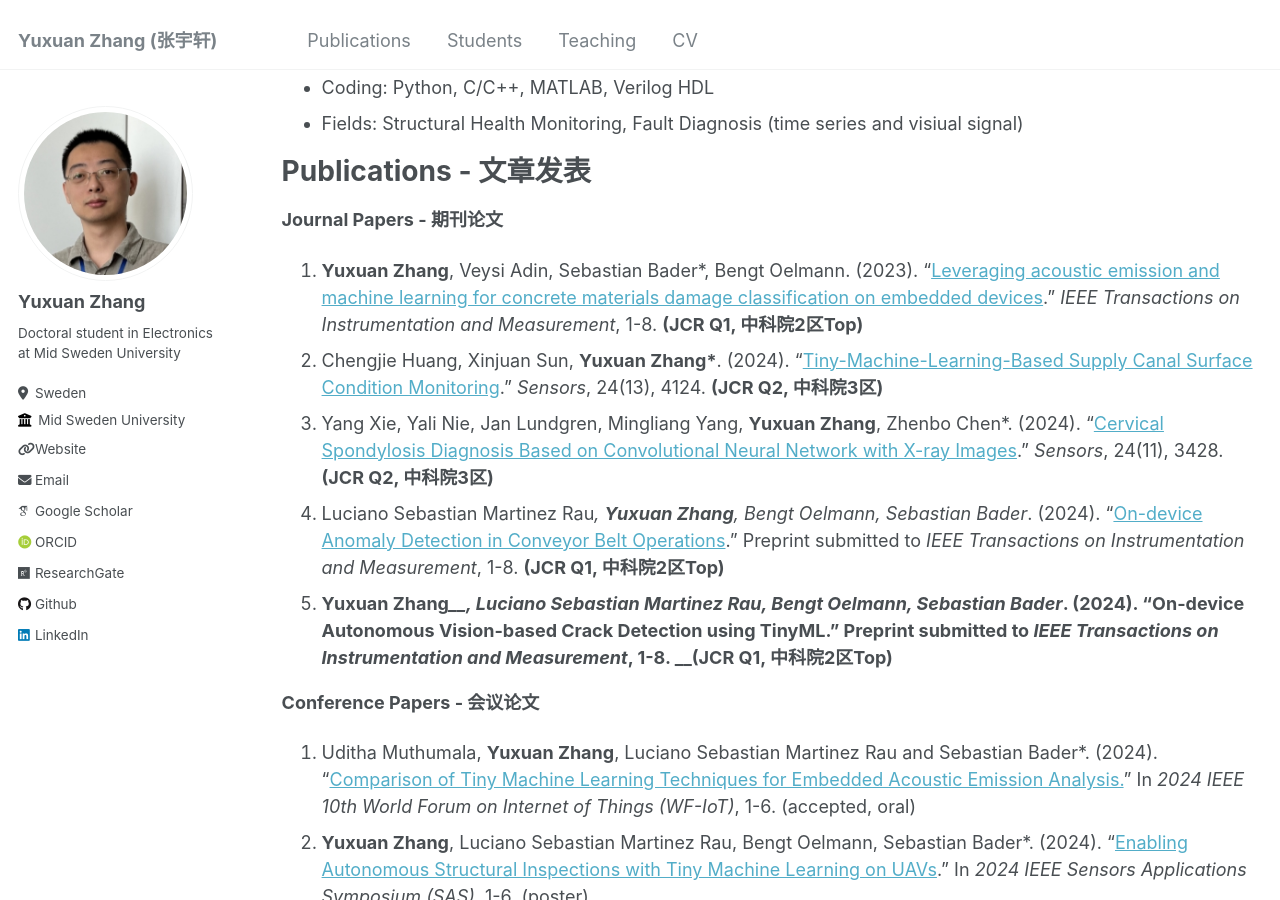
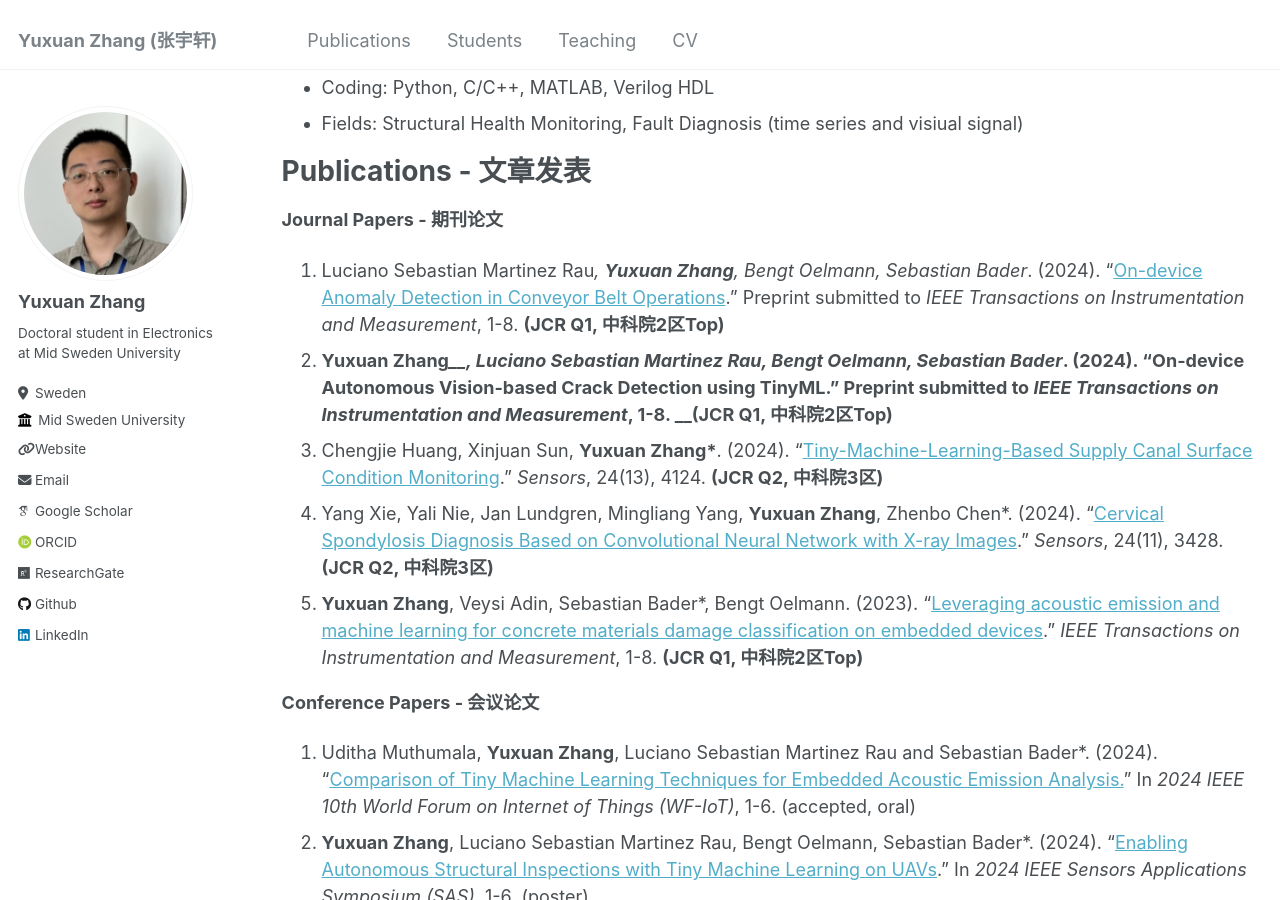
Before and after one commit to YuxuanZhang-96/YuxuanZhang-96.github.io, a Jekyll site: the page built from _pages/cv.md, in a window 1280 px wide and 900 px high, scrolled down 563 px. Built offline with Jekyll 4.4.1, drawn with Linux system fonts in a browser that asks for light colours; some web fonts are replaced.

Commit message:
Update cv.md

```diff
--- a/_pages/cv.md
+++ b/_pages/cv.md
@@ -31,11 +31,11 @@ Skills - 技能
 Publications - 文章发表
 ======
 __Journal Papers - 期刊论文__
-1. __Yuxuan Zhang__, Veysi Adin, Sebastian Bader*, Bengt Oelmann. (2023). "[Leveraging acoustic emission and machine learning for concrete materials damage classification on embedded devices](https://ieeexplore.ieee.org/document/10227301)." _IEEE Transactions on Instrumentation and Measurement_, 1-8. __(JCR Q1, 中科院2区Top)__
-2. Chengjie Huang, Xinjuan Sun, __Yuxuan Zhang*__. (2024). "[Tiny-Machine-Learning-Based Supply Canal Surface Condition Monitoring](https://www.mdpi.com/1424-8220/24/13/4124)." _Sensors_, 24(13), 4124. __(JCR Q2, 中科院3区)__
-3. Yang Xie, Yali Nie, Jan Lundgren, Mingliang Yang, __Yuxuan Zhang__, Zhenbo Chen*. (2024). "[Cervical Spondylosis Diagnosis Based on Convolutional Neural Network with X-ray Images](https://www.mdpi.com/1424-8220/24/11/3428)." _Sensors_, 24(11), 3428. __(JCR Q2, 中科院3区)__
-4. Luciano Sebastian Martinez Rau*, __Yuxuan Zhang__, Bengt Oelmann, Sebastian Bader*. (2024). "[On-device Anomaly Detection in Conveyor Belt Operations]([https://ieeexplore.ieee.org/document/10636584](https://arxiv.org/abs/2411.10729))." Preprint submitted to _IEEE Transactions on Instrumentation and Measurement_, 1-8. __(JCR Q1, 中科院2区Top)__
-5. __Yuxuan Zhang*__, Luciano Sebastian Martinez Rau, Bengt Oelmann, Sebastian Bader*. (2024). "On-device Autonomous Vision-based Crack Detection using TinyML." Preprint submitted to _IEEE Transactions on Instrumentation and Measurement_, 1-8. __(JCR Q1, 中科院2区Top)__
+1. Luciano Sebastian Martinez Rau*, __Yuxuan Zhang__, Bengt Oelmann, Sebastian Bader*. (2024). "[On-device Anomaly Detection in Conveyor Belt Operations]([https://ieeexplore.ieee.org/document/10636584](https://arxiv.org/abs/2411.10729))." Preprint submitted to _IEEE Transactions on Instrumentation and Measurement_, 1-8. __(JCR Q1, 中科院2区Top)__
+2. __Yuxuan Zhang*__, Luciano Sebastian Martinez Rau, Bengt Oelmann, Sebastian Bader*. (2024). "On-device Autonomous Vision-based Crack Detection using TinyML." Preprint submitted to _IEEE Transactions on Instrumentation and Measurement_, 1-8. __(JCR Q1, 中科院2区Top)__
+3. Chengjie Huang, Xinjuan Sun, __Yuxuan Zhang*__. (2024). "[Tiny-Machine-Learning-Based Supply Canal Surface Condition Monitoring](https://www.mdpi.com/1424-8220/24/13/4124)." _Sensors_, 24(13), 4124. __(JCR Q2, 中科院3区)__
+4. Yang Xie, Yali Nie, Jan Lundgren, Mingliang Yang, __Yuxuan Zhang__, Zhenbo Chen*. (2024). "[Cervical Spondylosis Diagnosis Based on Convolutional Neural Network with X-ray Images](https://www.mdpi.com/1424-8220/24/11/3428)." _Sensors_, 24(11), 3428. __(JCR Q2, 中科院3区)__
+5. __Yuxuan Zhang__, Veysi Adin, Sebastian Bader*, Bengt Oelmann. (2023). "[Leveraging acoustic emission and machine learning for concrete materials damage classification on embedded devices](https://ieeexplore.ieee.org/document/10227301)." _IEEE Transactions on Instrumentation and Measurement_, 1-8. __(JCR Q1, 中科院2区Top)__
 
 __Conference Papers - 会议论文__
 1. Uditha Muthumala, __Yuxuan Zhang__, Luciano Sebastian Martinez Rau and Sebastian Bader*. (2024). "[Comparison of Tiny Machine Learning Techniques for Embedded Acoustic Emission Analysis.](https://arxiv.org/abs/2411.17733)" In _2024 IEEE 10th World Forum on Internet of Things (WF-IoT)_, 1-6. (accepted, oral)
```
